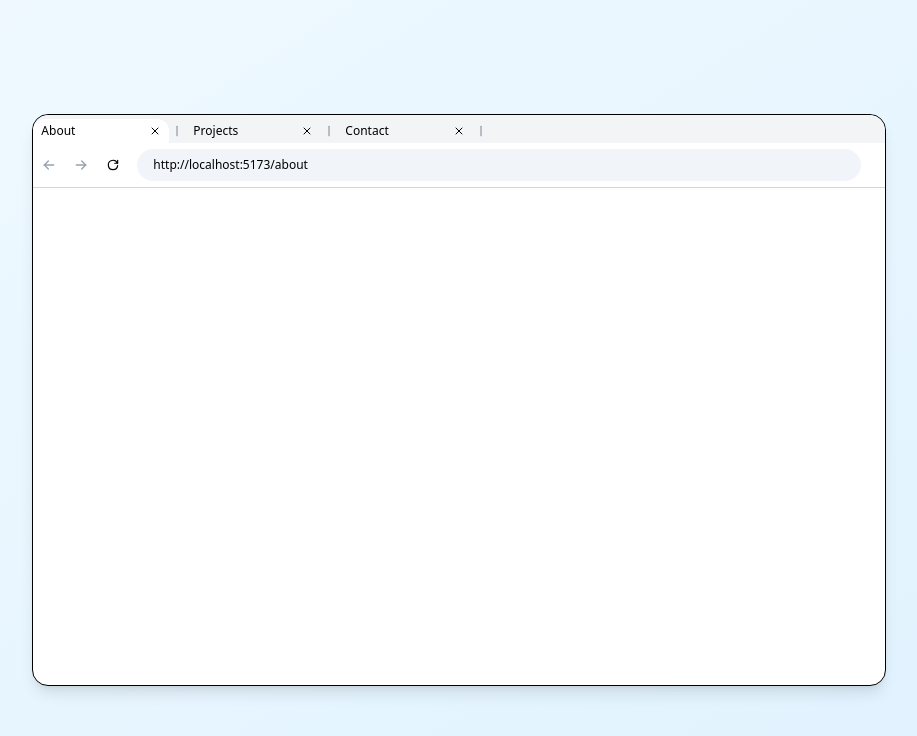
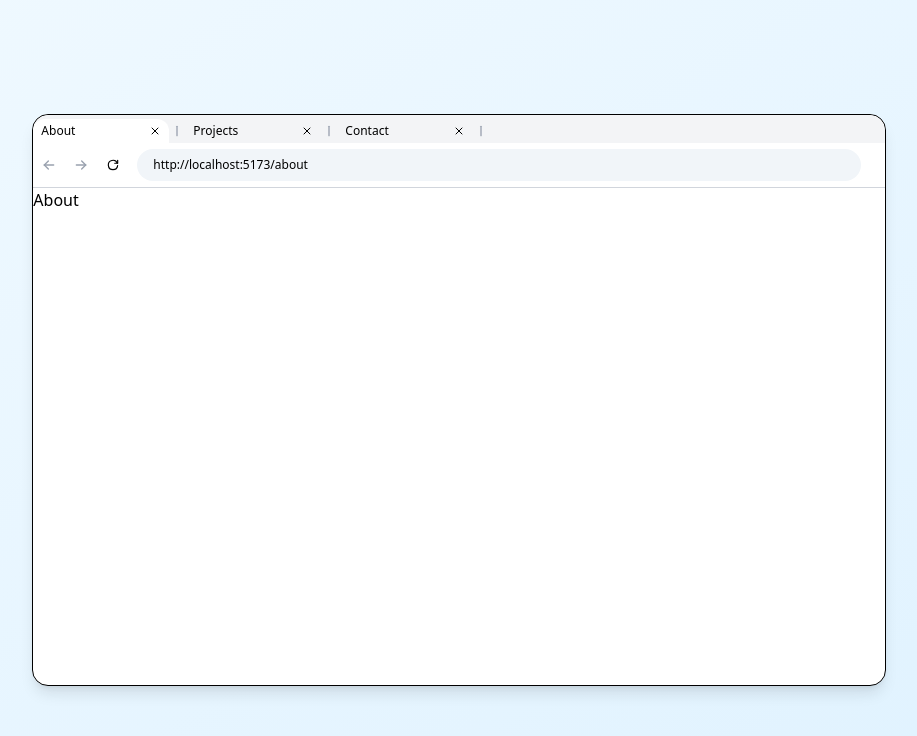
Before and after one commit to brandonscott4/browser-portfolio, a React (Vite) app: page / in a window 1280 px wide. Shown: the top 736 px of the page, without its empty margins (181-1098 px from the left). Built offline with nearby package versions, Linux system fonts and the light colour scheme.

Commit message:
added reload animation

```diff
--- a/src/App.jsx
+++ b/src/App.jsx
@@ -1,18 +1,32 @@
 import NavBar from "./components/NavBar";
 import SearchBar from "./components/SearchBar";
-import { useState } from "react";
+import Reload from "./components/Reload";
+import { useEffect, useState } from "react";
 
 function App() {
   const [activeTab, setActiveTab] = useState("about");
+  const [isReloading, setIsReloading] = useState(false);
   const url = `http://localhost:5173/${activeTab}`;
+
+  //Stops reload if tab is switched
+  useEffect(() => {
+    if (isReloading) {
+      setIsReloading(false);
+    }
+  }, [activeTab]);
 
   return (
     <div className="h-screen w-screen flex items-center justify-center bg-gradient-to-br from-sky-50 to-sky-100">
-      <div className="w-4/6 h-5/7 rounded-2xl border border-black bg-white shadow-lg">
-        <div>
-          <NavBar activeTab={activeTab} setActiveTab={setActiveTab} />
-          <SearchBar url={url} />
-        </div>
+      <div className="flex flex-col w-4/6 h-5/7 rounded-2xl border border-black bg-white shadow-lg overflow-hidden">
+        <NavBar activeTab={activeTab} setActiveTab={setActiveTab} />
+        <SearchBar url={url} setIsReloading={setIsReloading} />
+        {isReloading ? (
+          <Reload setIsReloading={setIsReloading} activeTab={activeTab} />
+        ) : (
+          <div className="flex-1 min-h-0 overflow-y-auto overflow-clip">
+            {activeTab === "about" && <p>About</p>}
+          </div>
+        )}
       </div>
     </div>
   );
--- a/src/components/Reload.jsx
+++ b/src/components/Reload.jsx
@@ -0,0 +1,15 @@
+import { IconLoader2 } from "@tabler/icons-react";
+
+const Reload = ({ setIsReloading }) => {
+  setTimeout(() => {
+    setIsReloading(false);
+  }, 750);
+
+  return (
+    <div className="flex items-center justify-center w-full h-full">
+      <IconLoader2 className="animate-spin stroke-gray-400 mb-14" />
+    </div>
+  );
+};
+
+export default Reload;
--- a/src/components/SearchBar.jsx
+++ b/src/components/SearchBar.jsx
@@ -1,8 +1,8 @@
 import { IconArrowLeft, IconArrowRight, IconReload } from "@tabler/icons-react";
 
-const SearchBar = ({ url }) => {
+const SearchBar = ({ url, setIsReloading }) => {
   const handleReloadClick = () => {
-    window.location.reload();
+    setIsReloading(true);
   };
 
   return (
@@ -28,5 +28,3 @@ const SearchBar = ({ url }) => {
 };
 
 export default SearchBar;
-
-//have the refresh button display an animated loading component for a short interval
```
